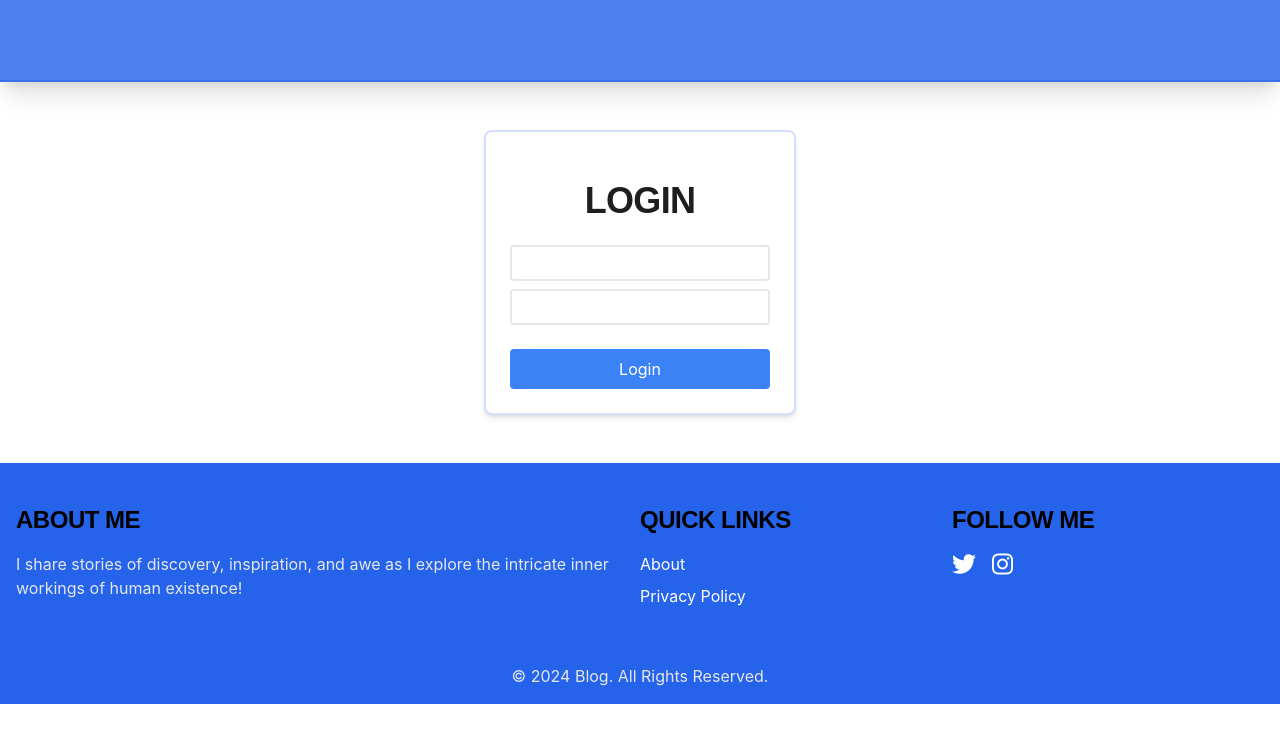
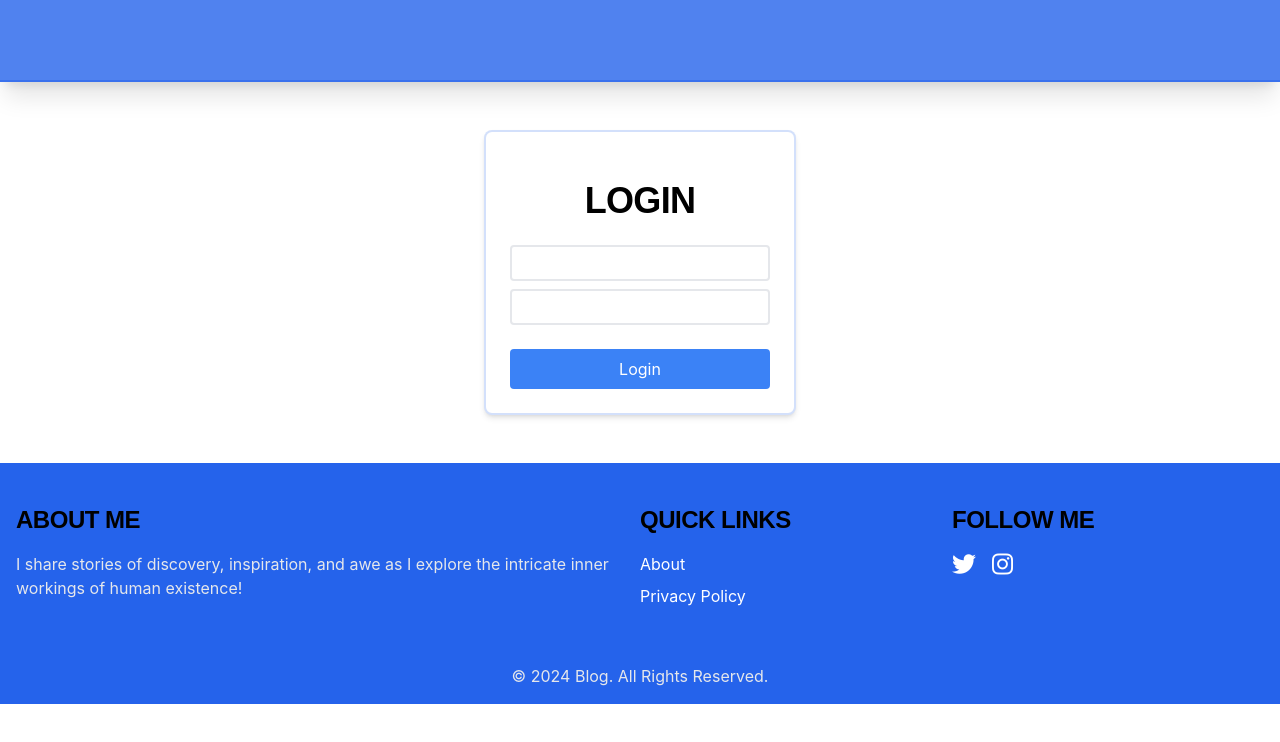
Before and after one commit to ashish-oraon/journey, a plain HTML site: page index.html in a window 1280 px wide. Drawn offline with Linux system fonts and the light colour scheme; no server answers.

Commit message:
styling changes

```diff
--- a/index.html
+++ b/index.html
@@ -1 +1 @@
-<!doctype html><html lang="en"><head><meta charset="utf-8"/><link rel="icon" href="/journey/favicon.ico"/><meta name="viewport" content="width=device-width,initial-scale=1"/><meta name="theme-color" content="#2563ebcc"/><meta name="description" content="My Journey"/><link rel="apple-touch-icon" href="/journey/logo192.png"/><link rel="manifest" href="/journey/manifest.json"/><title>Journey</title><script defer="defer" src="/journey/static/js/main.9f01eab2.js"></script><link href="/journey/static/css/main.433949a2.css" rel="stylesheet"></head><body><noscript>You need to enable JavaScript to run this app.</noscript><div id="root"></div></body></html>
+<!doctype html><html lang="en"><head><meta charset="utf-8"/><link rel="icon" href="/journey/favicon.ico"/><meta name="viewport" content="width=device-width,initial-scale=1"/><meta name="theme-color" content="#2563ebcc"/><meta name="description" content="My Journey"/><link rel="apple-touch-icon" href="/journey/logo192.png"/><link rel="manifest" href="/journey/manifest.json"/><title>Journey</title><script defer="defer" src="/journey/static/js/main.9f01eab2.js"></script><link href="/journey/static/css/main.56b74509.css" rel="stylesheet"></head><body><noscript>You need to enable JavaScript to run this app.</noscript><div id="root"></div></body></html>
```
Also changed, not shown: asset-manifest.json, static/css/main.56b74509.css, 2 other files.
